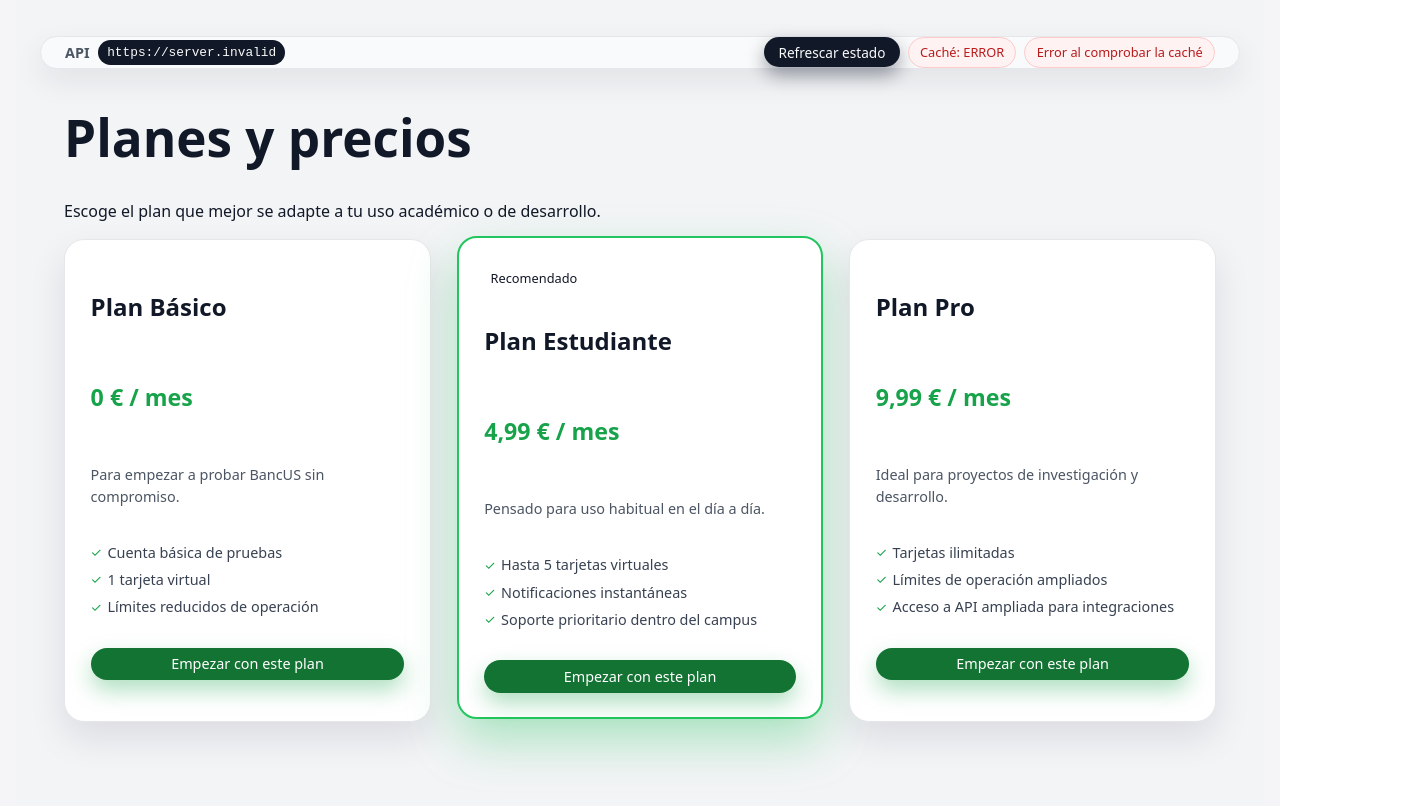
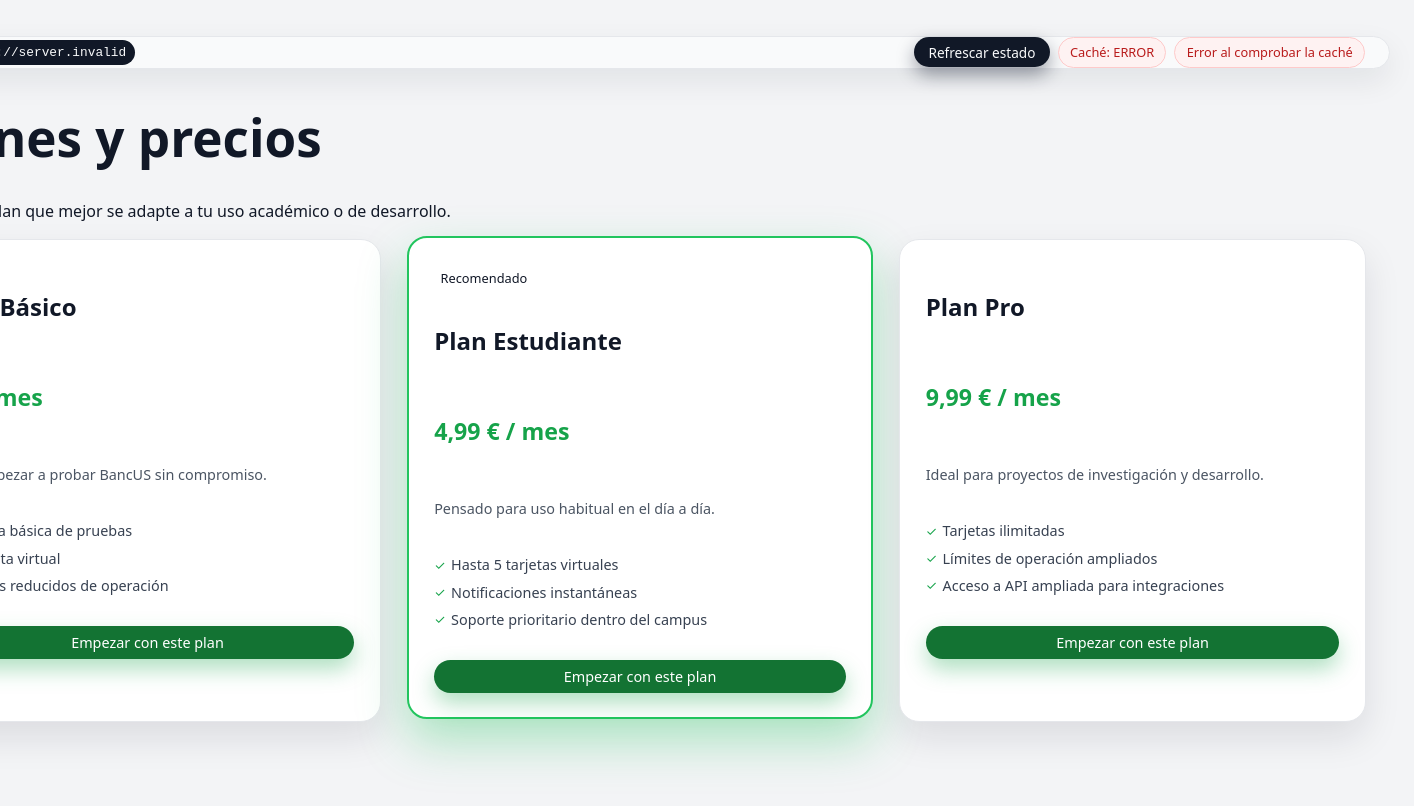
Before and after one commit to BancUS-FISProject/BancUS-frontend, a React (Vite) app: page /pricing in a window 1280 px wide. Shown: the top 806 px of the page, 1414 px wide, since content can reach past the window. Built offline with nearby package versions, Linux system fonts and the light colour scheme; no server answers.

Commit message:
Accounts frontend fix

```diff
--- a/src/App.css
+++ b/src/App.css
@@ -298,14 +298,17 @@ body {
   }
 }
 
-.app-main{
+.app-main {
   width: 100%;
 }
 
-.page-inner{
-  width: 1200px;
-  max-width: none;          /* clave: quitamos límite */
-  margin: 0;                /* sin centrado que estreche */
-  padding: 0 24px;          /* opcional: aire lateral */
+.page-inner {
+  width: 1500px;
+  max-width: none;
+  /* clave: quitamos límite */
+  margin: 0;
+  /* sin centrado que estreche */
+  padding: 0 24px;
+  /* opcional: aire lateral */
   box-sizing: border-box;
 }
--- a/src/components/AccountsPage.css
+++ b/src/components/AccountsPage.css
@@ -55,35 +55,35 @@
 /* Reparto de columnas (8 columnas como en tu tabla) */
 .accounts-page .cards-table th:nth-child(1),
 .accounts-page .cards-table td:nth-child(1) {
-  width: 18%;
+  width: 10%;
 }
 
 /* IBAN */
 
 .accounts-page .cards-table th:nth-child(2),
 .accounts-page .cards-table td:nth-child(2) {
-  width: 12%;
+  width: 15%;
 }
 
 /* NOMBRE */
 
 .accounts-page .cards-table th:nth-child(3),
 .accounts-page .cards-table td:nth-child(3) {
-  width: 24%;
+  width: 15%;
 }
 
 /* EMAIL */
 
 .accounts-page .cards-table th:nth-child(4),
 .accounts-page .cards-table td:nth-child(4) {
-  width: 12%;
+  width: 10%;
 }
 
 /* SUSCRIPCIÓN */
 
 .accounts-page .cards-table th:nth-child(5),
 .accounts-page .cards-table td:nth-child(5) {
-  width: 10%;
+  width: 9%;
 }
 
 /* BALANCE */
@@ -97,14 +97,14 @@
 
 .accounts-page .cards-table th:nth-child(7),
 .accounts-page .cards-table td:nth-child(7) {
-  width: 10%;
+  width: 12%;
 }
 
 /* FECHA */
 
 .accounts-page .cards-table th:nth-child(8),
 .accounts-page .cards-table td:nth-child(8) {
-  width: 6%;
+  width: 7%;
 }
 
 /* ESTADO */
```
